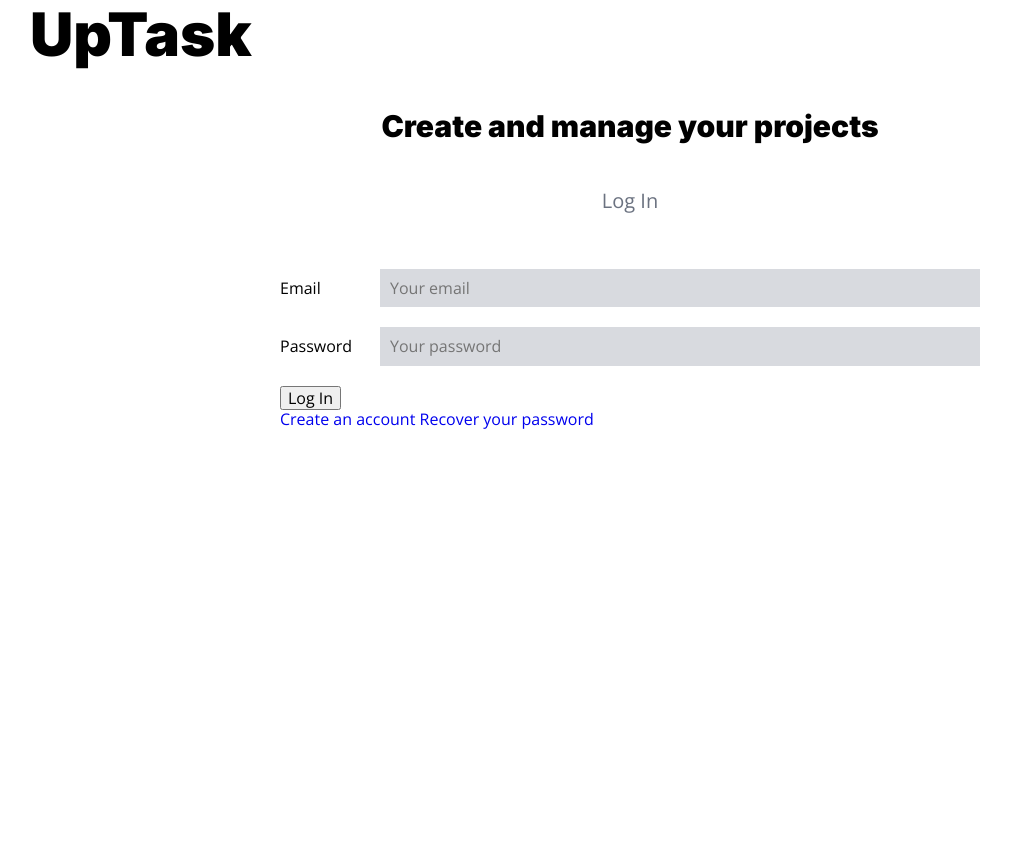
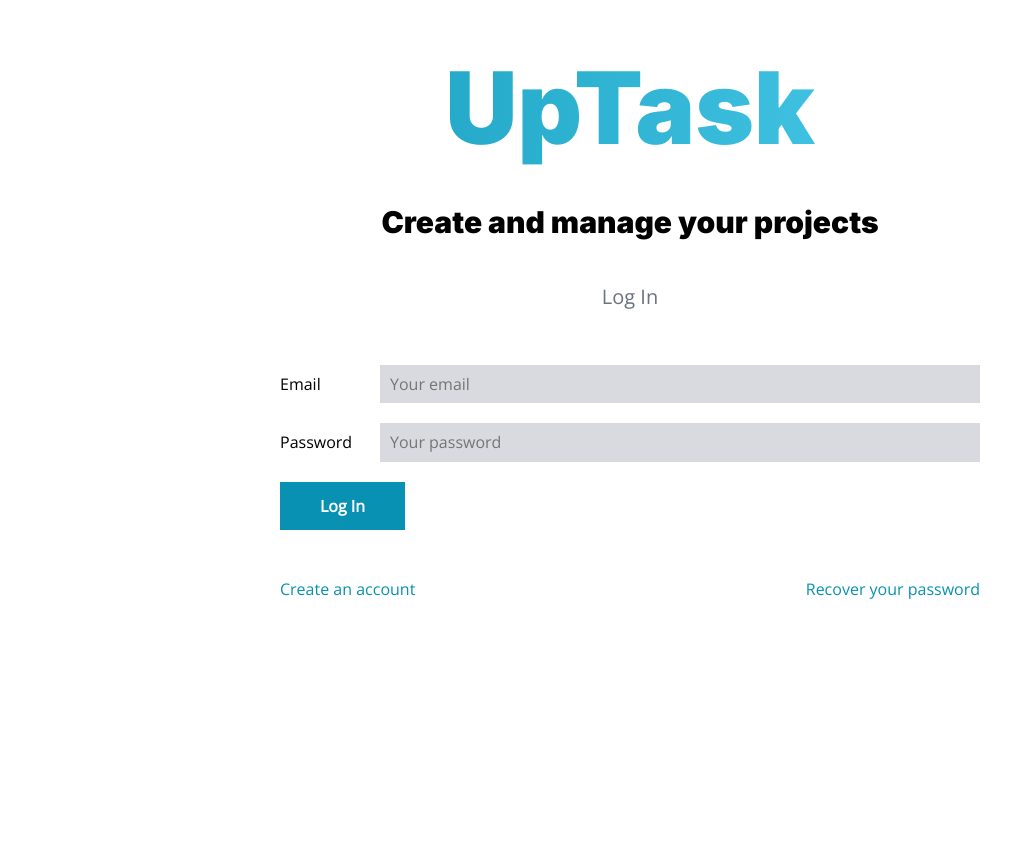
Before and after one commit to adhes14/uptask, a PHP site: template views/auth/login.php in a window 1280 px wide. Shown: the whole page, without its empty margins (10-1021 px from the left). Before the commit the page ends 429 px from the top, so only its background shows below. Run offline with PHP 8.4, Linux system fonts and the light colour scheme; the template is opened without the code that fills it, so the values that code supplies are empty.

Commit message:
more styles to login page

```diff
--- a/src/scss/app.scss
+++ b/src/scss/app.scss
@@ -1,2 +1,3 @@
 @use 'base';
-@use 'components'
+@use 'components';
+@use 'auth';
--- /dev/null
+++ b/src/scss/auth/_index.scss
@@ -0,0 +1 @@
+@forward 'login';
--- /dev/null
+++ b/src/scss/auth/_login.scss
@@ -0,0 +1,28 @@
+@use 'base/mixins' as m;
+@use 'base/variables' as v;
+
+.login {
+  margin-top: 5rem;
+
+  .uptask {
+    background: linear-gradient(to right, v.$cyan 0%, lighten(v.$cyan, 30%) 100%);
+    color: transparent;
+    background-clip: text;
+    text-align: center;
+    font-size: 7rem;
+
+    @include m.tablet {
+      font-size: 10rem;
+    }
+  }
+
+  input[type="submit"] {
+    @include m.boton(v.$cyan, v.$blanco);
+  }
+
+  .acciones {
+    a {
+      color: v.$cyan;
+    }
+  }
+}
--- /dev/null
+++ b/src/scss/components/_acciones.scss
@@ -0,0 +1,21 @@
+@use 'base/mixins' as m;
+@use 'base/variables' as v;
+
+.acciones {
+  margin-top: 5rem;
+
+  @include m.tablet {
+    display: flex;
+    justify-content: space-between;
+  }
+
+  a {
+    display: block;
+    text-align: center;
+    margin-bottom: 2rem;
+    color: v.$negro;
+    &:last-of-type {
+      margin-bottom: 0;
+    }
+  }
+}
--- a/src/scss/components/_index.scss
+++ b/src/scss/components/_index.scss
@@ -1 +1,2 @@
 @forward 'form';
+@forward 'acciones';
--- a/views/auth/login.php
+++ b/views/auth/login.php
@@ -1,5 +1,5 @@
-<div class="contenedor">
-  <h1>UpTask</h1>
+<div class="contenedor login">
+  <h1 class="uptask">UpTask</h1>
   <p class="tagline">Create and manage your projects</p>
 
   <div class="contenedor-sm">
```
Also changed, not shown: public/build/css/app.css, 1 other file.
